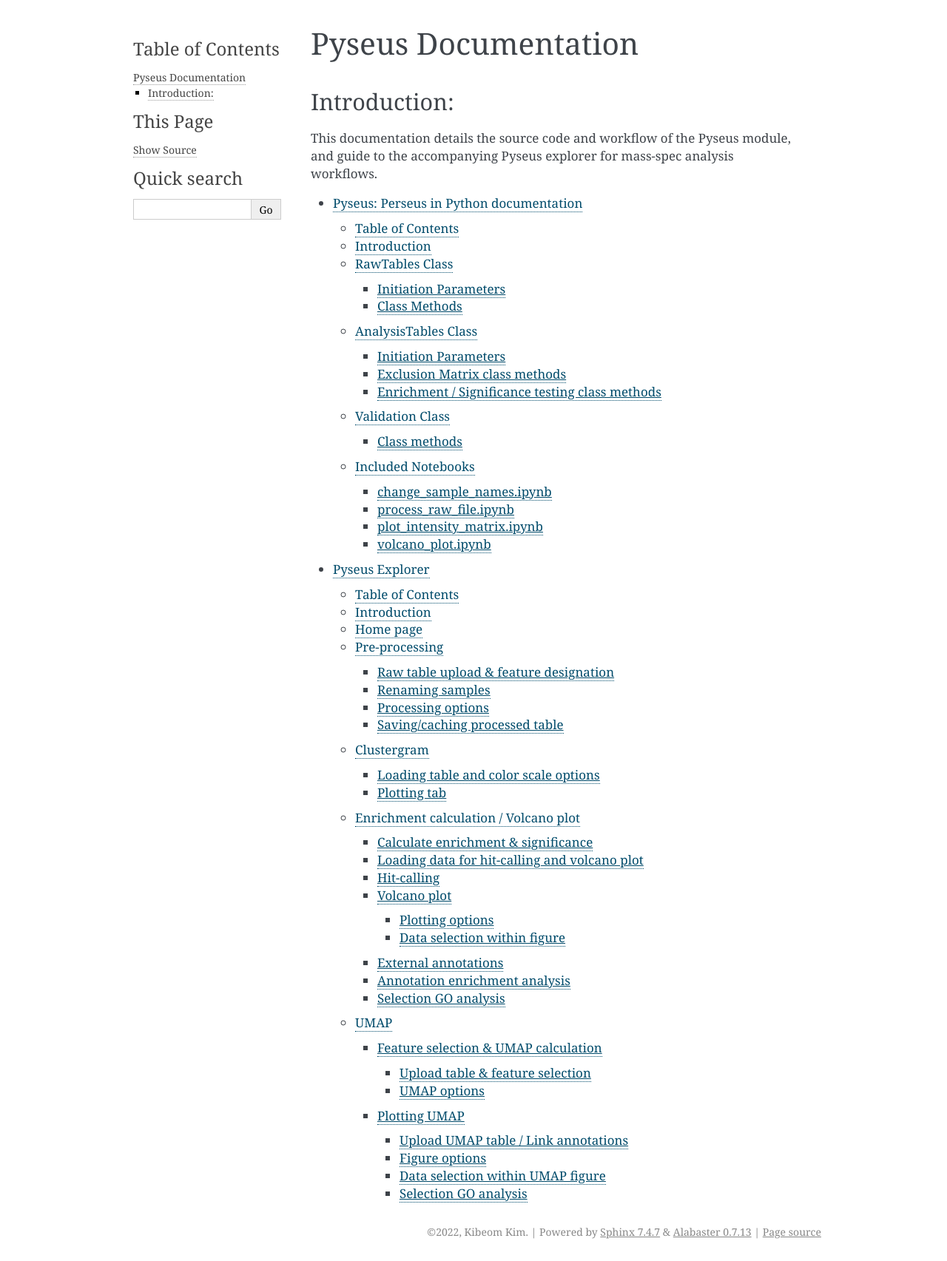
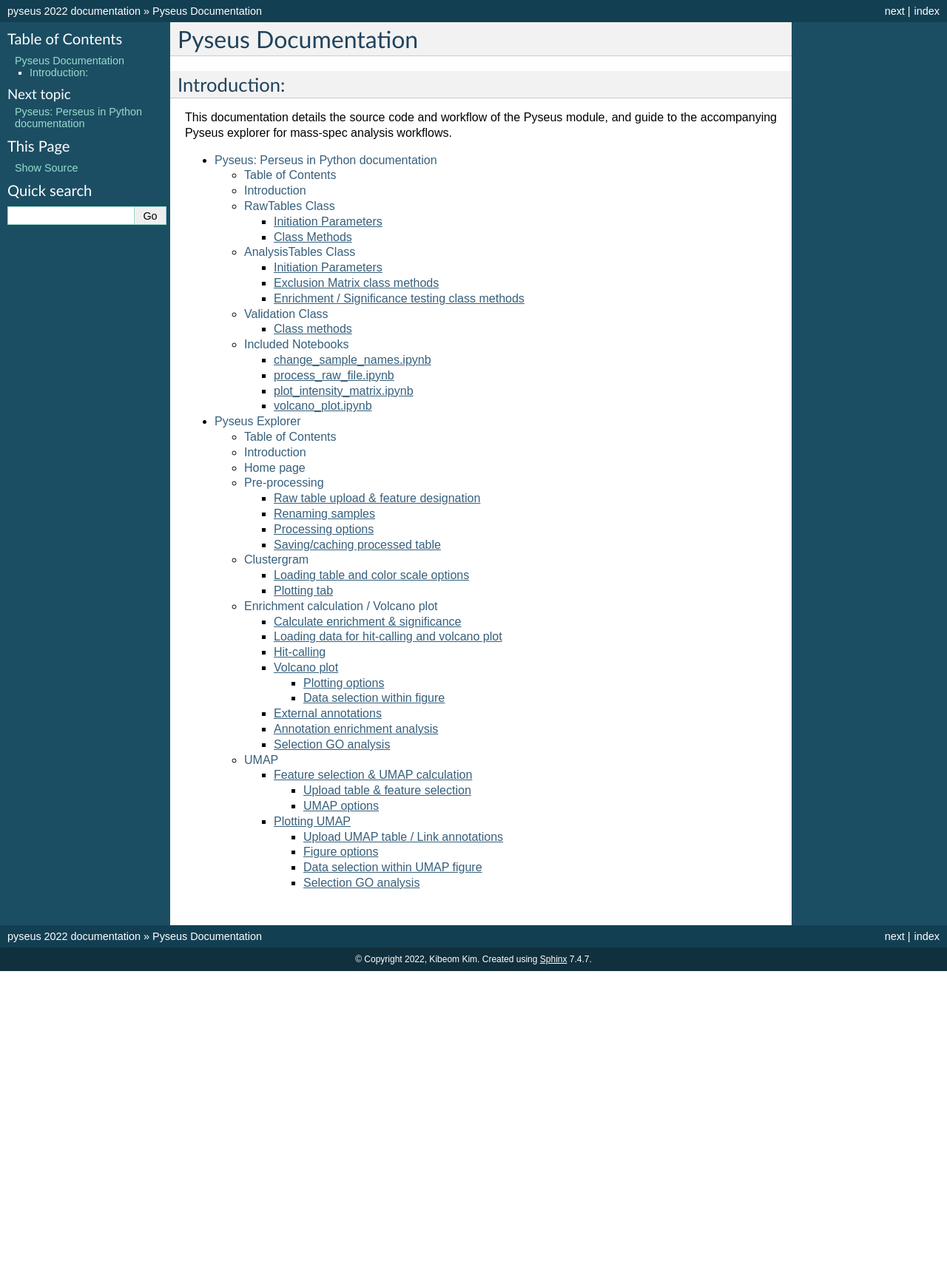
Before and after one commit to czbiohub-sf/pyseus, a Sphinx documentation site: the page built from docs/source/index.rst, in a window 1280 px wide. Shown: the whole page at 74% size. Built offline with Sphinx 7.4.7, drawn with Linux system fonts in a browser that asks for light colours; pages that are not in the unit, such as notebooks, are missing from menus; after the commit the page ends 1313 px from its top, so only the background shows below that.

Commit message:
update readthedoc config to new theme

```diff
--- a/docs/source/conf.py
+++ b/docs/source/conf.py
@@ -53,7 +53,18 @@
 # The theme to use for HTML and HTML Help pages.  See the documentation for
 # a list of builtin themes.
 #
-html_theme = 'alabaster'
+# html_theme = 'alabaster'
+html_theme = "default"
+html_theme_options = {
+    "display_version": False,
+    "style_nav_header_background": "white",
+    "logo_only": True,
+    "display_version": False,
+    "include_hidden": True,
+    "include_hidden": True,
+}
+
+
 
 # Add any paths that contain custom static files (such as style sheets) here,
 # relative to this directory. They are copied after the builtin static files,
```
